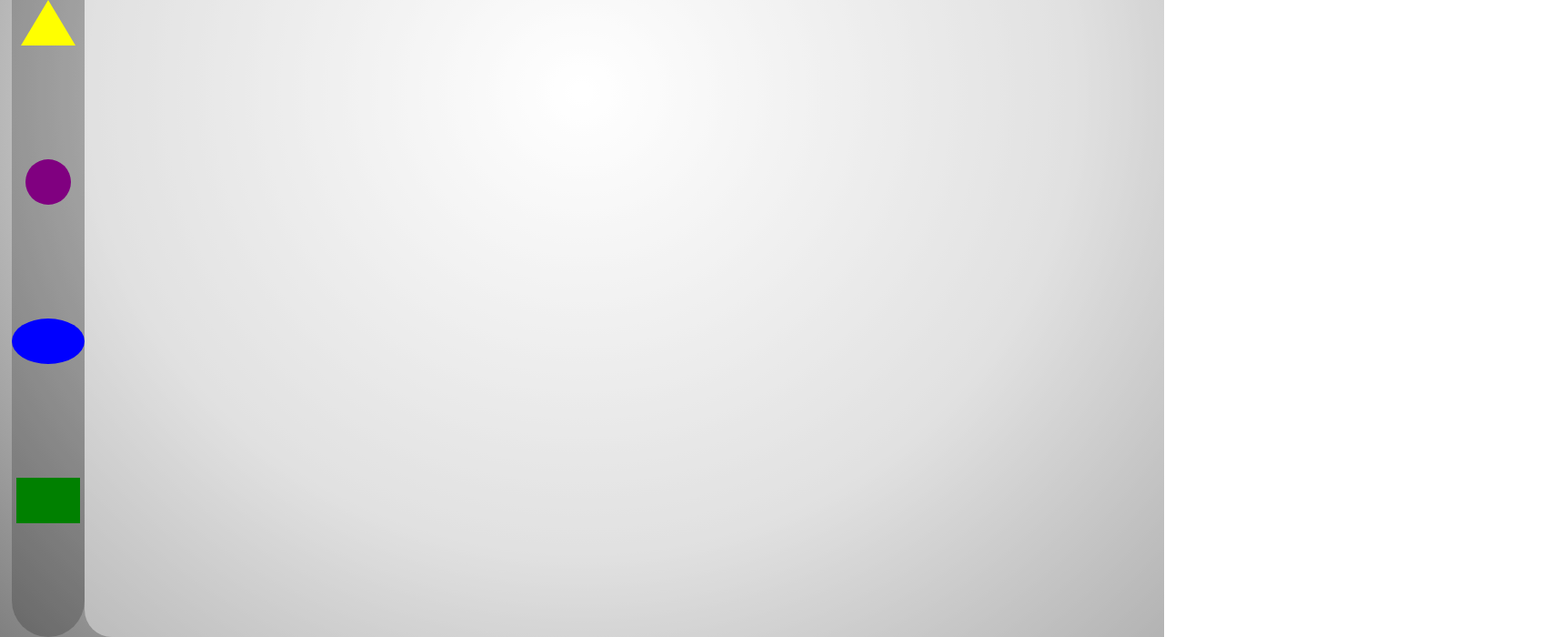
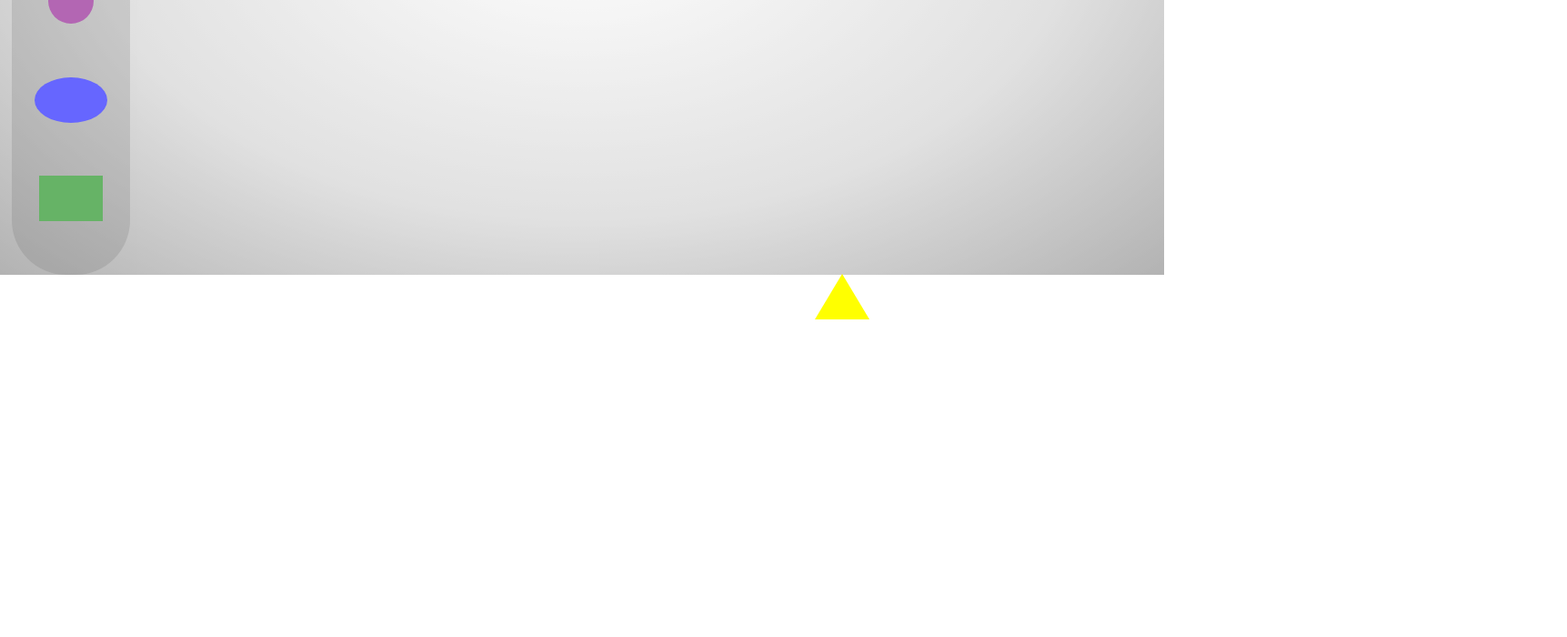
Before and after one commit to hossam-nasr/creativity-capstone, a React (Create React App) app: page / in a window 1280 px wide. Shown: the part 498-1198 px from the top of the page at 91% size, 1723 px wide, since content can reach past the window. After the commit the page ends 800 px from the top, so only its background shows below. Built offline with nearby package versions, Linux system fonts and the light colour scheme.

Commit message:
add rendering objects on canvas

```diff
--- /dev/null
+++ b/src/screens/MainScreen/components/Canvas/components/Shape/index.js
@@ -0,0 +1,19 @@
+import React from "react";
+import { Container, Square, Circle, Oval, Rectangle, Triangle } from "./styles";
+import { shapes } from "../../../../../../constants";
+
+const Shape = ({ type, x, y }) => (
+  <Container x={x} y={y}>
+    {
+      {
+        [shapes.SQUARE]: <Square />,
+        [shapes.CIRCLE]: <Circle />,
+        [shapes.OVAL]: <Oval />,
+        [shapes.RECTANGLE]: <Rectangle />,
+        [shapes.TRIANGLE]: <Triangle />,
+      }[type]
+    }
+  </Container>
+);
+
+export default Shape;
--- /dev/null
+++ b/src/screens/MainScreen/components/Canvas/components/Shape/styles.js
@@ -0,0 +1,80 @@
+import styled from "styled-components";
+
+export const Container = styled.div`
+  cursor: pointer;
+  position: absolute;
+  left: ${({ x }) => `${x}px`};
+  top: ${({ y }) => `${y}px`};
+`;
+
+export const Square = styled.div`
+  width: 50px;
+  height: 50px;
+  cursor: pointer;
+  background-color: red;
+  transition: 0.1s;
+
+  :hover {
+    width: 60px;
+    height: 60px;
+  }
+`;
+
+export const Triangle = styled.div`
+  width: 0;
+  height: 0;
+  border-left: 30px solid transparent;
+  border-right: 30px solid transparent;
+
+  border-bottom: 50px solid yellow;
+
+  transition: 0.1s;
+
+  :hover {
+    border-left: 35px solid transparent;
+    border-right: 35px solid transparent;
+
+    border-bottom: 60px solid yellow;
+  }
+`;
+
+export const Rectangle = styled.div`
+  width: 70px;
+  height: 50px;
+  background-color: green;
+
+  transition: 0.1s;
+
+  :hover {
+    width: 80px;
+    height: 57px;
+  }
+`;
+
+export const Circle = styled.div`
+  width: 50px;
+  height: 50px;
+  border-radius: 50%;
+  background-color: purple;
+
+  transition: 0.1s;
+
+  :hover {
+    width: 60px;
+    height: 60px;
+  }
+`;
+
+export const Oval = styled.div`
+  width: 80px;
+  height: 50px;
+  border-radius: 50%;
+  background-color: blue;
+
+  transition: 0.1s;
+
+  :hover {
+    width: 90px;
+    height: 56px;
+  }
+`;
--- /dev/null
+++ b/src/screens/MainScreen/components/Canvas/index.js
@@ -0,0 +1,13 @@
+import React from "react";
+import Shape from "./components/Shape";
+import { Container } from "./styles";
+
+const Canvas = ({ renderShapes }) => (
+  <Container>
+    {renderShapes.map(({ id, type, x, y }) => (
+      <Shape key={id} type={type} x={x} y={y} />
+    ))}
+  </Container>
+);
+
+export default Canvas;
--- /dev/null
+++ b/src/screens/MainScreen/components/Canvas/styles.js
@@ -0,0 +1,10 @@
+import styled from "styled-components";
+
+export const Container = styled.div`
+  position: fixed;
+  width: 1500px;
+  height: 1000px;
+  background-color: rgba(255, 255, 255, 0.4);
+  border-radius: 30px;
+  margin-right: 130px;
+`;
--- a/src/screens/MainScreen/index.js
+++ b/src/screens/MainScreen/index.js
@@ -1,13 +1,24 @@
 import React from "react";
+import { shapes } from "../../constants";
 import ElementSelector from "./components/ElementSelector";
 import TransformSelector from "./components/TransformSelector";
-import {
-  Canvas,
-  CanvasContainer,
-  Container,
-  MainContainer,
-  Title,
-} from "./styles";
+import Canvas from "./components/Canvas";
+import { CanvasContainer, Container, MainContainer, Title } from "./styles";
+
+const renderShapes = [
+  {
+    id: 100,
+    type: shapes.SQUARE,
+    x: 20,
+    y: 500,
+  },
+  {
+    id: 102,
+    type: shapes.TRIANGLE,
+    x: 1000,
+    y: 800,
+  },
+];
 
 const MainScreen = () => (
   <Container>
@@ -16,7 +27,7 @@ const MainScreen = () => (
     <MainContainer>
       <ElementSelector />
       <CanvasContainer>
-        <Canvas />
+        <Canvas renderShapes={renderShapes} />
       </CanvasContainer>
     </MainContainer>
   </Container>
```
